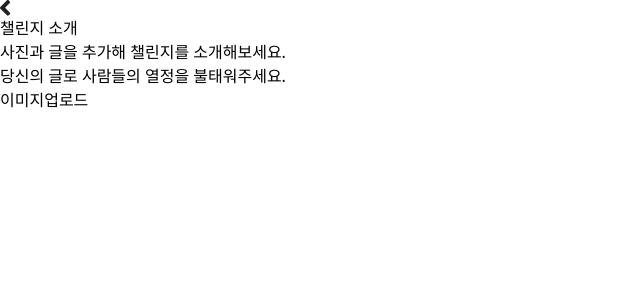
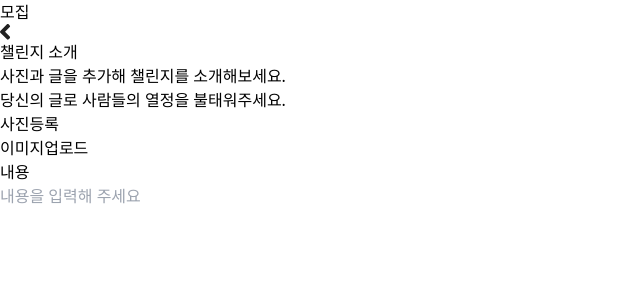
Before and after one commit to likelion-lab10/godlife, a React (Create React App) app: page / in a window 1280 px wide. Shown: the top 300 px of the page, without its empty margins (0-640 px from the left). Built offline with nearby package versions, Linux system fonts and the light colour scheme.

Commit message:
[docs] 인증 페이지 마크업 완료

```diff
--- a/src/components/BackButton.jsx
+++ b/src/components/BackButton.jsx
@@ -1,7 +1,10 @@
 import goBack from '../assets/go-back.svg'
 function BackButton(){
   return (
-    <img src={goBack} alt='뒤로가기 이미지' />
+    <div>
+       <img src={goBack} alt='뒤로가기 이미지' />
+    </div>
+
   )
 }
 
--- a/src/components/ImgInput.jsx
+++ b/src/components/ImgInput.jsx
@@ -10,7 +10,10 @@ function ImgInput(){
   return (
     <>
       <input type="file" style={{ display: "none" }} ref={imageInput} />
+      <div>사진등록</div>
       <button onClick={onCickImageUpload}>이미지업로드</button>
+      <div>내용</div>
+      <input type='textarea' placeholder='내용을 입력해 주세요' />
     </>
   )
 }
--- /dev/null
+++ b/src/components/InputTitle.jsx
@@ -0,0 +1,5 @@
+function InputTitle(){
+  return <h1>모집</h1>
+}
+
+export default InputTitle;
--- a/src/components/Upload.jsx
+++ b/src/components/Upload.jsx
@@ -1,9 +1,11 @@
 import goBack from '../assets/go-back.svg'
 import ImgInput from './ImgInput';
 import Introduce from './Introduce';
+import InputTitle from './InputTitle';
 function Upload(){
   return (
     <div>
+      <InputTitle />
       <img src={goBack} alt='뒤로가기 이미지' />
       <Introduce />
       <ImgInput />
```
